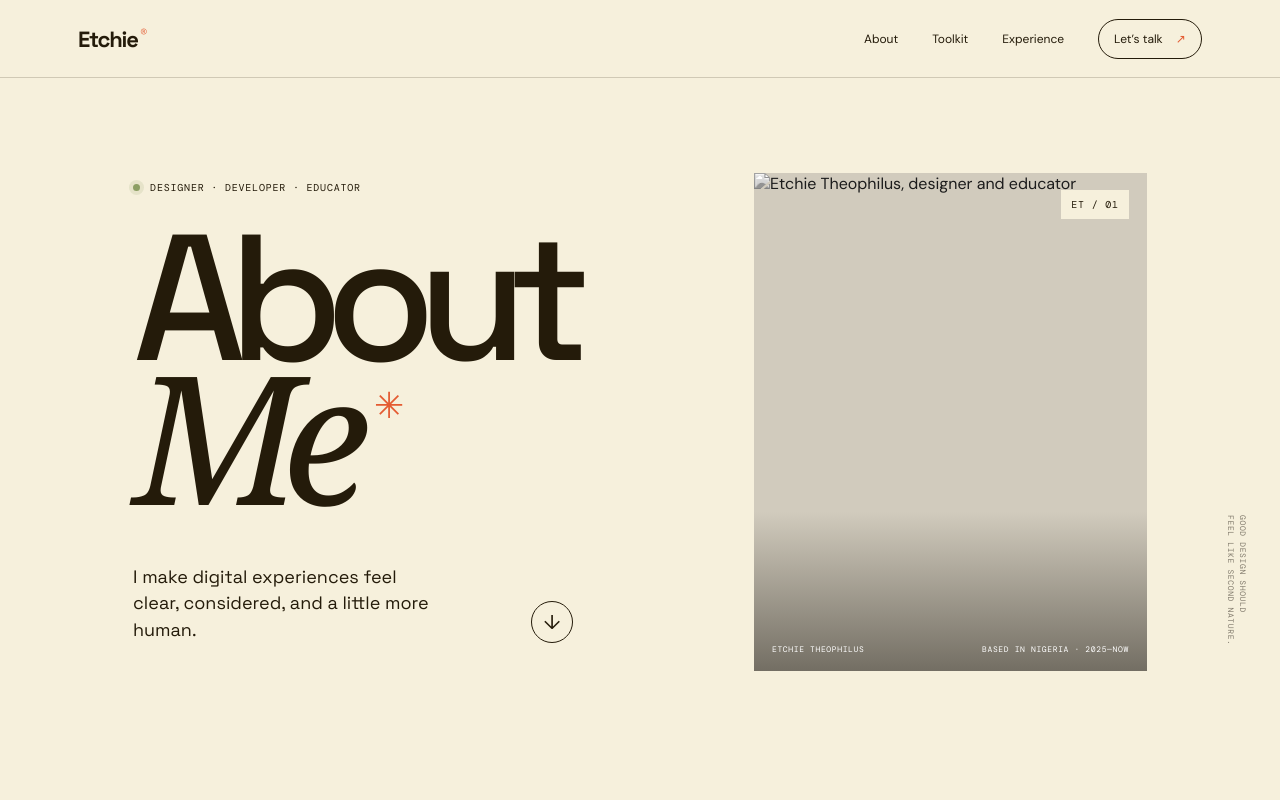
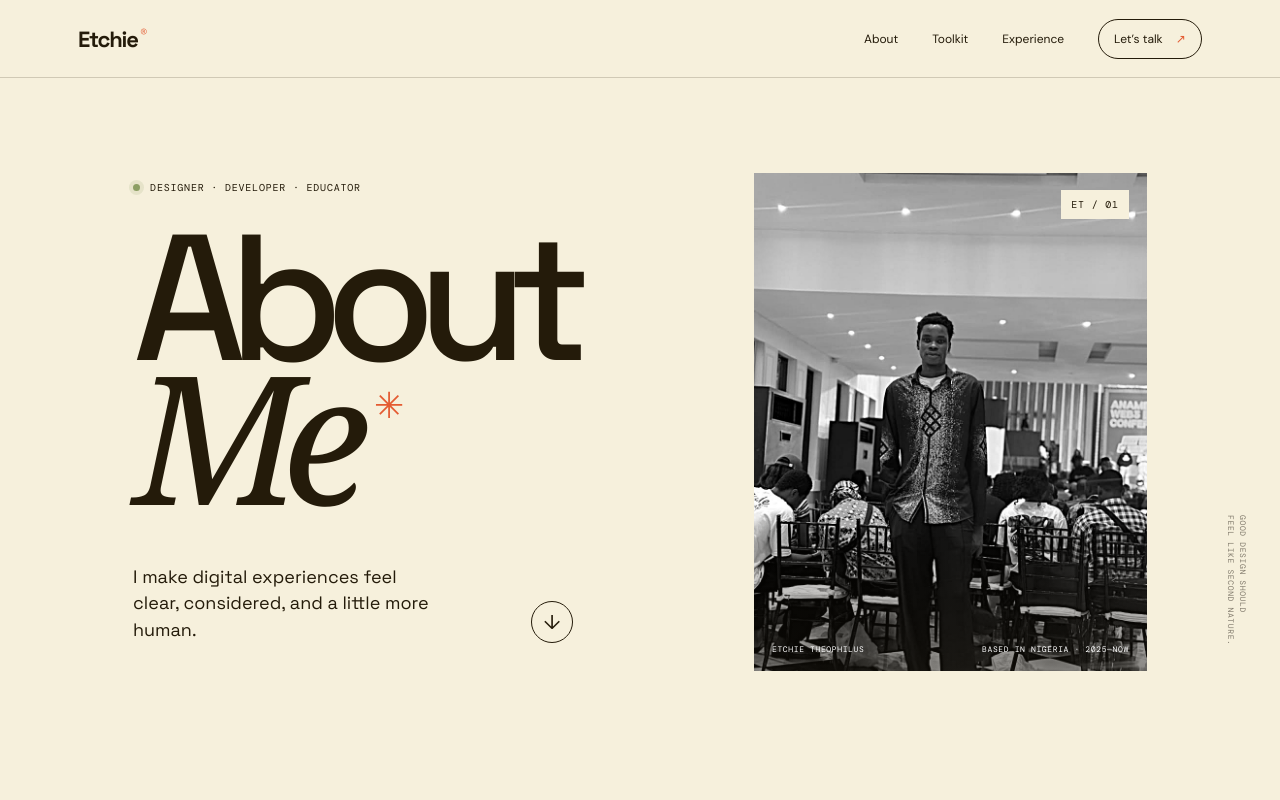
Before and after one commit to boldvisage/etchie-portfolio, a plain HTML site: page index.html in a window 1280 px wide. Shown: the top 800 px of the page. Drawn offline with nearby package versions, Linux system fonts and the light colour scheme.

Commit message:
Fix portrait image path

```diff
--- a/index.html
+++ b/index.html
@@ -30,7 +30,7 @@
         </div>
       </div>
       <figure class="hero-photo">
-        <img src="assets/portrait.jpg" alt="Etchie Theophilus, designer and educator" />
+        <img src="assets/portrait.jpeg" alt="Etchie Theophilus, designer and educator" />
         <figcaption><span>ETCHIE THEOPHILUS</span><span>BASED IN NIGERIA · 2025—NOW</span></figcaption>
         <span class="photo-mark">ET / 01</span>
       </figure>
```
